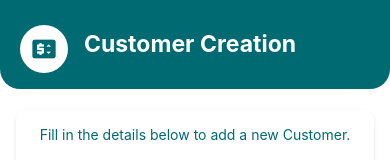
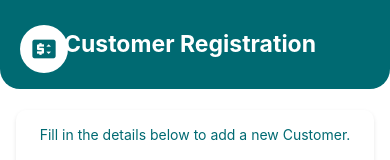
Before and after one commit to dikshitechnologies/LoyaltyPoints, a React Native app: screen /Home in a window 390 px wide. Shown: the top 160 px of the page. Built offline with nearby package versions, Linux system fonts and the light colour scheme.

Commit message:
cutomer creation

```diff
--- a/src/components/PartyCreation.js
+++ b/src/components/PartyCreation.js
@@ -89,8 +89,8 @@ const PartyCreation = ({ navigation }) => {
             const response = await axios.post(`${BASE_URL}Register/newCustomer`, payload)
 
             if (response.status === 200) {
-                Alert.alert('Success', 'Customer created successfully');
-                console.log('New customer created:', response.data);
+                Alert.alert('Success', 'Customer Registered successfully');
+                console.log('New customer registered:', response.data);
                 handleClear();
             }
             else {
@@ -202,7 +202,7 @@ const PartyCreation = ({ navigation }) => {
 
 
 
-                                <Text style={[styles.headerText, { marginBottom: 10 }]}>Customer Creation</Text>
+                                <Text style={[styles.headerText, { marginBottom: 10 }]}>Customer Registration</Text>
                             </View>
 
                             {/* Form Card */}
```
